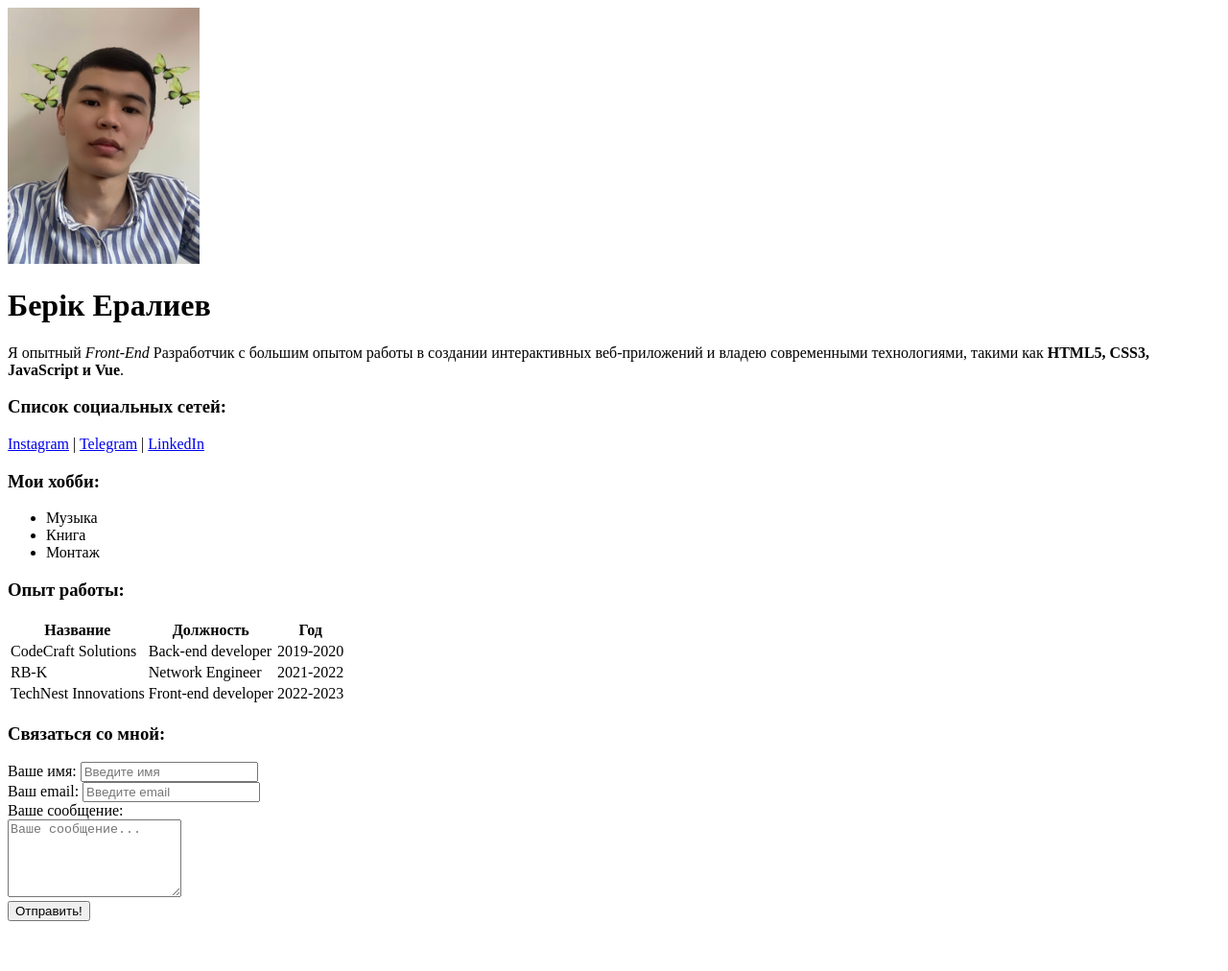
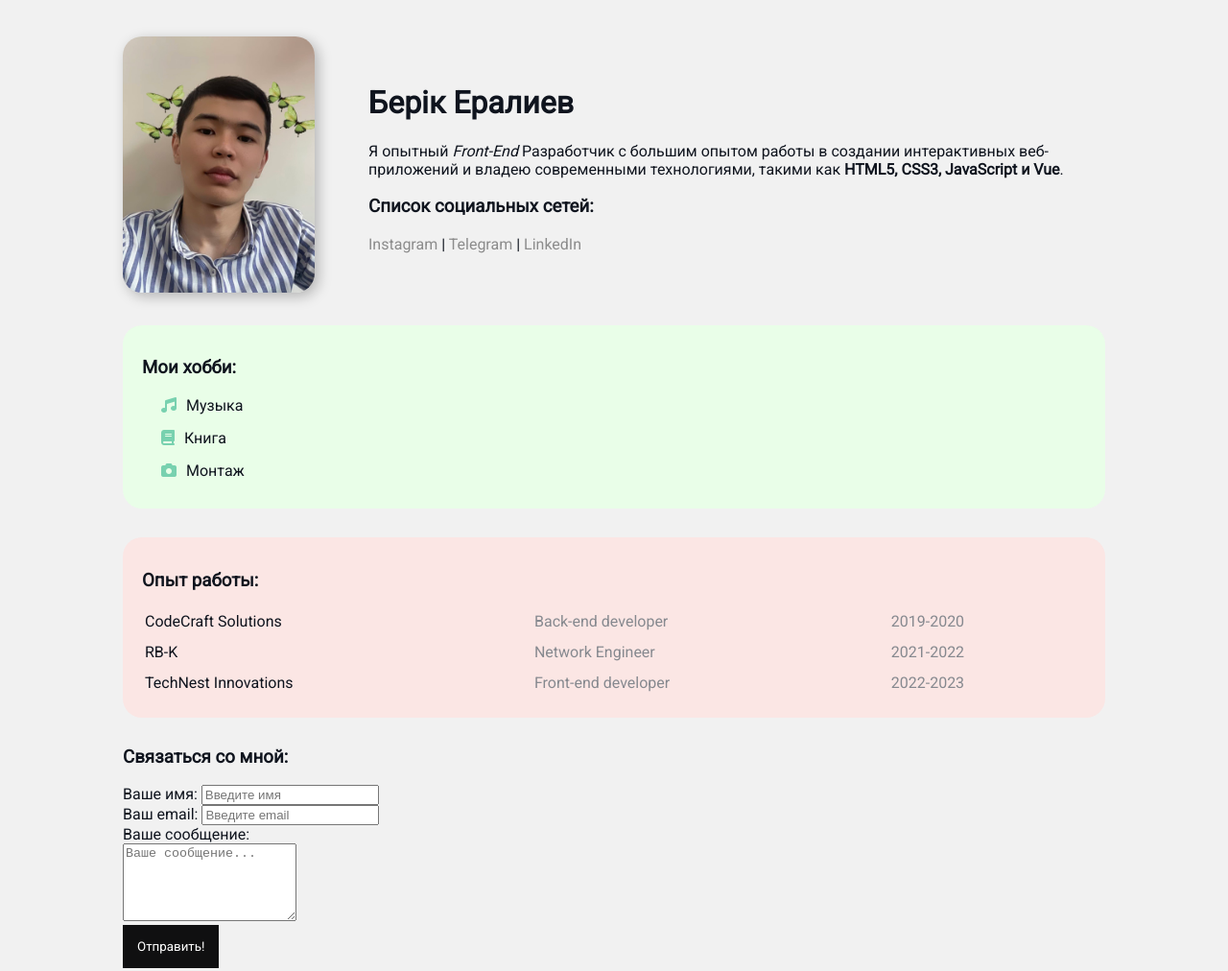
Before and after one commit to eralieff/HTML-CSS-the-first-step-in-IT, a plain HTML site: page frontend-cv/index.html in a window 1280 px wide. Shown: the whole page at 96% size. Before the commit the page ends 968 px from the top, so only its background shows below. Drawn offline with Linux system fonts and the light colour scheme.

Commit message:
10.09.2023

```diff
--- a/frontend-cv/index.html
+++ b/frontend-cv/index.html
@@ -11,18 +11,34 @@
 			name="keywords"
 			content="Front-End Разработчик, Резюме, HTML5, CSS3, JavaScript, Vue, Веб-разработка"
 		/>
+		<link
+			rel="stylesheet"
+			href="https://cdnjs.cloudflare.com/ajax/libs/font-awesome/6.4.2/css/all.min.css"
+			integrity="sha512-z3gLpd7yknf1YoNbCzqRKc4qyor8gaKU1qmn+CShxbuBusANI9QpRohGBreCFkKxLhei6S9CQXFEbbKuqLg0DA=="
+			crossorigin="anonymous"
+			referrerpolicy="no-referrer"
+		/>
 		<link rel="stylesheet" href="style.css" />
 		<title>Резюме Front-End Разработчика | Берік Ералиев</title>
 	</head>
 	<body>
-		<img src="images/my_photo.jpg" alt="Фотография Берік Ералиев" width="200" />
-
+		<div class="container">
+			<div class="info">
+				<div class="image">
+					<img
+						src="images/my_photo.jpg"
+						alt="Фотография Берік Ералиев"
+						class="avatar"
+					/>
+				</div>
+				<div class="about">
 					<h1>Берік Ералиев</h1>
 
 					<p>
 						Я опытный <em>Front-End</em> Разработчик с большим опытом работы в
-			создании интерактивных веб-приложений и владею современными технологиями,
-			такими как <strong>HTML5, CSS3, JavaScript и Vue</strong>.
+						создании интерактивных веб-приложений и владею современными
+						технологиями, такими как
+						<strong>HTML5, CSS3, JavaScript и Vue</strong>.
 					</p>
 
 					<h3>Список социальных сетей:</h3>
@@ -32,6 +48,7 @@
 							href="https://www.instagram.com/eralieff/"
 							target="_blank"
 							rel="noopener noreferrer"
+							class="link"
 							>Instagram</a
 						>
 						|
@@ -39,6 +56,7 @@
 							href="https://t.me/salemqalaisynn"
 							target="_blank"
 							rel="noopener noreferrer"
+							class="link"
 							>Telegram</a
 						>
 						|
@@ -46,28 +64,36 @@
 							href="https://www.linkedin.com/in/eralieff"
 							target="_blank"
 							rel="noopener noreferrer"
+							class="link"
 							>LinkedIn</a
 						>
 					</p>
+				</div>
+			</div>
 
+			<div class="card card__my-hobbies">
 				<h3>Мои хобби:</h3>
 
+				<div class="list">
 					<ul>
-			<li>Музыка</li>
-			<li>Книга</li>
-			<li>Монтаж</li>
+						<li><i class="fa-solid fa-music"></i>Музыка</li>
+						<li><i class="fa-solid fa-book"></i>Книга</li>
+						<li><i class="fa-solid fa-camera"></i>Монтаж</li>
 					</ul>
+				</div>
+			</div>
 
+			<div class="card card__work-experience">
 				<h3>Опыт работы:</h3>
 
-		<table>
-			<thead>
+				<table class="table">
+					<!-- <thead>
 						<tr>
 							<th>Название</th>
 							<th>Должность</th>
 							<th>Год</th>
 						</tr>
-			</thead>
+					</thead> -->
 					<tbody>
 						<tr>
 							<td>CodeCraft Solutions</td>
@@ -86,6 +112,7 @@
 						</tr>
 					</tbody>
 				</table>
+			</div>
 
 			<h3>Связаться со мной:</h3>
 			<form action="#">
@@ -107,7 +134,8 @@
 						></textarea>
 					</div>
 				</div>
-			<button type="submit">Отправить!</button>
+				<button class="btn" type="submit">Отправить!</button>
 			</form>
+		</div>
 	</body>
 </html>
--- a/frontend-cv/style.css
+++ b/frontend-cv/style.css
@@ -0,0 +1,108 @@
+@import url("https://fonts.googleapis.com/css2?family=Roboto&display=swap");
+
+body {
+	font-family: "Roboto", sans-serif;
+	font-size: 16px;
+	font-weight: 400;
+	color: #0f141e;
+	background: #f1f1f1;
+}
+
+.container {
+	max-width: 1024px;
+	margin: 0 auto;
+	padding-top: 30px;
+}
+
+.info {
+	display: flex;
+	justify-content: space-between;
+	align-items: center;
+	margin-bottom: 30px;
+}
+
+.about {
+	width: 75%;
+}
+
+.link {
+	color: #8c8c8c;
+	text-decoration: none;
+}
+
+.link:hover {
+	text-decoration: underline;
+}
+
+.link:visited {
+	color: #9b0b0b;
+}
+
+.link:active {
+	color: #8c8c8c;
+}
+
+.avatar {
+	width: 200px;
+	border-radius: 20px;
+	box-shadow: 4px 4px 14px rgba(0, 0, 0, 0.25);
+}
+
+.table {
+	width: 100%;
+}
+
+.table td {
+	padding-bottom: 10px;
+}
+
+.table td:nth-child(2),
+.table td:nth-child(3) {
+	color: #86898f;
+}
+
+.card {
+	padding: 15px 20px;
+	border-radius: 20px;
+	margin-bottom: 30px;
+}
+
+.card__my-hobbies {
+	background-color: #e9fee8;
+}
+
+.card__work-experience {
+	background-color: #fbe6e4;
+}
+
+.btn {
+	background-color: #101011;
+	color: #fff;
+	font-family: inherit;
+	cursor: pointer;
+	padding: 15px;
+	border: none;
+}
+
+.btn:hover {
+	box-shadow: 4px 4px 14px rgba(0, 0, 0, 0.25);
+	transition: all 1s;
+}
+
+ul {
+	margin: 0;
+	padding: 0;
+	padding-left: 20px;
+	list-style-type: none;
+}
+
+.list ul li {
+	padding-bottom: 15px;
+}
+
+.fa-music,
+.fa-book,
+.fa-camera {
+	color: #78d1af;
+	margin-right: 10px;
+}
```
Lines whose indentation alone changed are shown as unchanged.
